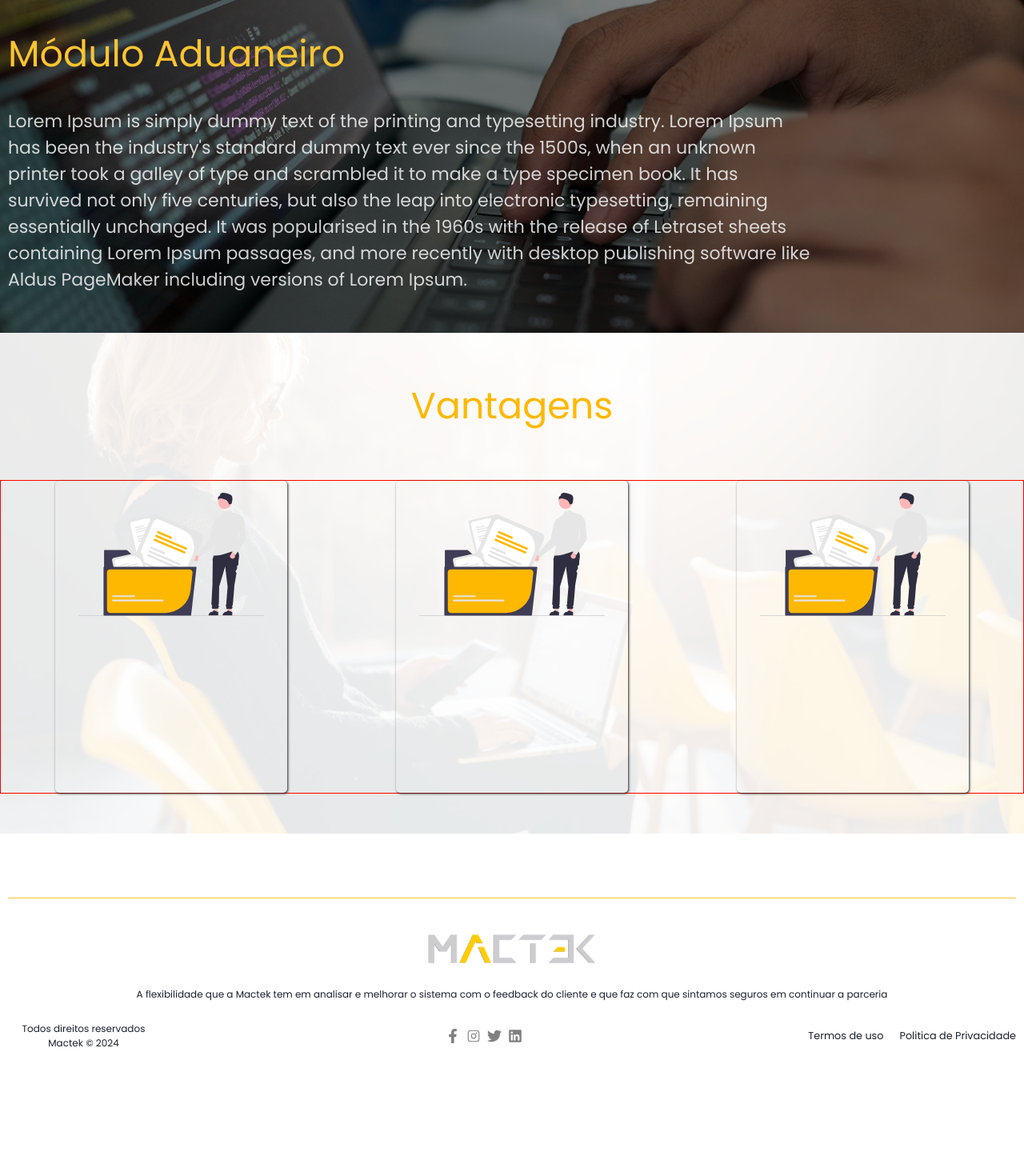
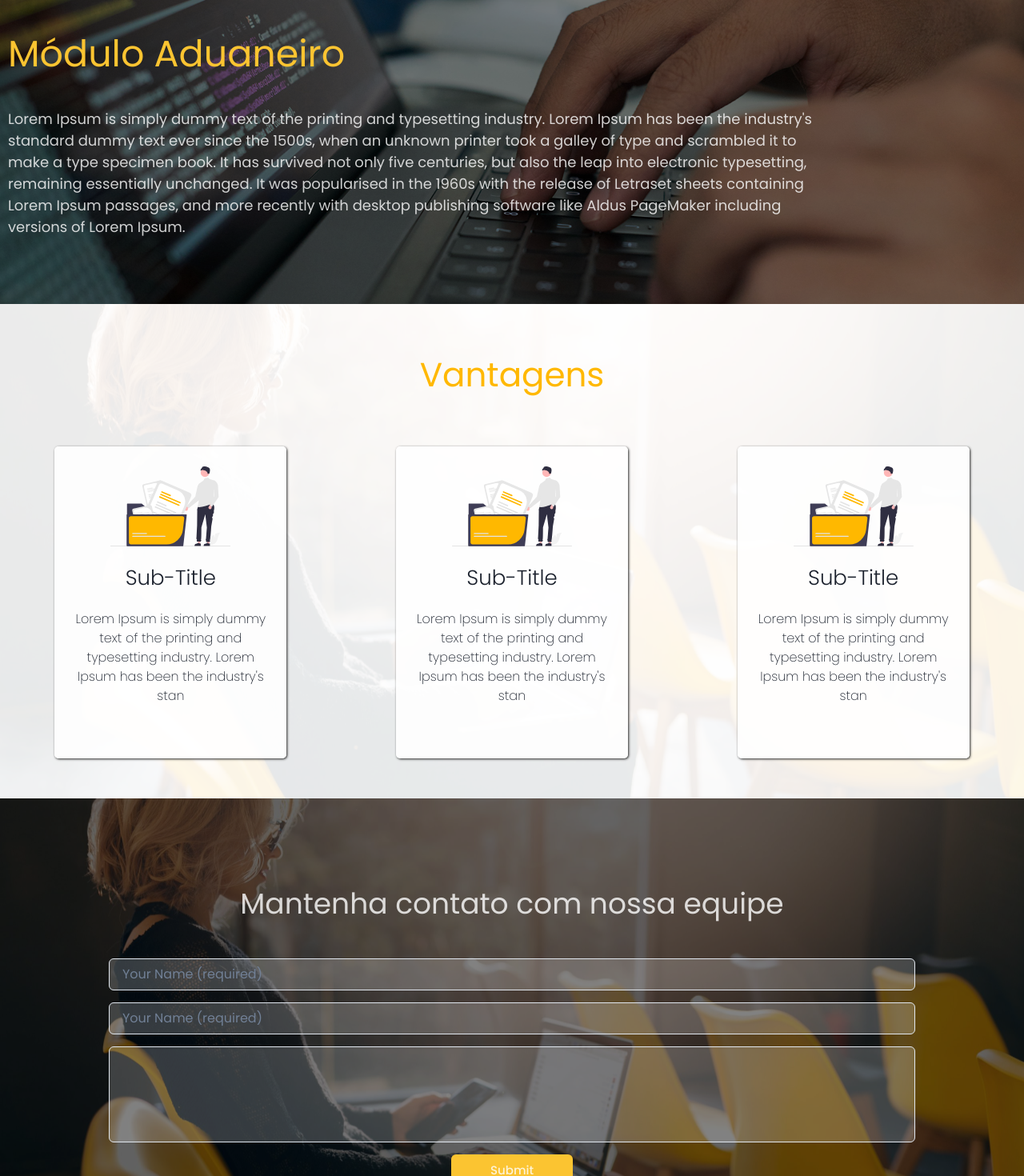
Before and after one commit to arturwatana/layout-mactek, a React (Vite) app: page /modules/aduaneiro in a window 1280 px wide. Shown: the part 180-1650 px from the top of the page at 80% size. Before the commit the page ends 1542 px from the top, so only its background shows below. Built offline with nearby package versions, Linux system fonts and the light colour scheme.

Commit message:
feat: individual module components

```diff
--- a/src/Components/IndividualModule/index.tsx
+++ b/src/Components/IndividualModule/index.tsx
@@ -1,4 +1,4 @@
-import { Flex, Heading, Image, Text } from "@chakra-ui/react";
+import { Button, Flex, Heading, Image, Input, Text } from "@chakra-ui/react";
 import MainImg from "../../assets/main-demo1.jpg"
 import { useParams } from "react-router-dom";
 import { useEffect, useState } from "react";
@@ -8,7 +8,7 @@ import NavBar from "../NavBar";
 import FixedNavBar from "../FixedNavBar";
 import YoungWoman from "../../assets/young-pretty-busy-woman-sitting-alone-conference-room-many-yellow-chairs-scaled.jpg"
 import FolderFiles from "../../assets/undraw_folder_files_re_2cbm.svg"
-
+import {motion} from "framer-motion"
 
 
 
@@ -51,12 +51,12 @@ export default function IndividualModule() {
             <Flex zIndex={400} w="100%" maxW="1280px" pb="50px " h="100%" minH="70vh" alignItems={"center"} flexDirection={"column"} >
                 <NavBar openBurger={openBurger} setOpenBurger={setOpenBurger}/>
                 <FixedNavBar setOpenBurger={setOpenBurger} dismont={scrollPosition == 0 ? true : false} render={scrollPosition >= 10 ? true : false} />
-                <Flex maxW="1260px" w="100%" position="relative" justifyContent={"center"} flexDirection={"column"}>
+                <Flex maxW="1260px" w="100%" position="relative" justifyContent={"center"} alignItems={{sm: "center", lg: "start"}} flexDirection={"column"}>
                 {module ? <>
-                    <Flex textAlign={"left"} w="80%"  zIndex={900} p="120px 0 0 0" >
+                    <Flex textAlign={"left"} w={{sm: "90%", lg:"80%"}}   zIndex={900} p={{sm: "60px 0 0 0", lg:"120px 0 0 0"}} >
                     <Flex flexDir={"column"} gap="40px">
-                        <Heading color={"#fbc431"} w="100%" fontWeight={400} fontSize={"46px"} textAlign={"start"}>{module.name}</Heading>
-                        <Text color={"rgba(255,255,255,0.8)"} fontSize={'22px'}>{module.description}</Text>
+                        <Heading color={"#fbc431"} w="100%" textAlign={{sm: "center", lg: "start"}}  fontWeight={400} fontSize={"46px"} >{module.name}</Heading>
+                        <Text color={"rgba(255,255,255,0.8)"} fontSize={'18px'}>{module.description}</Text>
                     </Flex>
                 </Flex>
                 </> :   <Flex w="40%" zIndex={900} p="120px 0 0 0" ><Text fontSize={22} color="white" textAlign={"center"}>Módulo nao encontrado, tente novamente mais tarde</Text></Flex>}
@@ -66,23 +66,44 @@ export default function IndividualModule() {
         <Flex w="100vw" h="100%" position={"relative"} alignItems={"center"} justifyContent={"center"} flexDir={"column"}>
         <div style={{ backgroundColor: "rgb(255, 255, 255, 0.9)", width: "100%", minHeight: "60vh", height: "100%", position: "absolute", zIndex: 90 }} />
         <Image position={"absolute"} src={YoungWoman} w="100%" minH="60vh" h="100%" backgroundRepeat={"no-repeat"} objectFit={"cover"} objectPosition={"50% 42%"} />
-            <Flex zIndex={400} w="100%" maxW="1280px" pb="50px " h="100%" minH="70vh" alignItems={"center"} flexDirection={"column"} >
-                  <Flex p="64px 0 0 0 " w="100%" flexDir={"column"}>
-                      <Heading fontSize={"46px"} textAlign={"center"} fontWeight={400}color="#FFB800">Vantagens</Heading>
-                      <Flex w="100%" mt="64px" border={"1px solid red"} alignItems={{sm:"center", lg:"start"}} gap={{sm:"15px", lg: "0px"}} justifyContent={"space-around"} flexDir={{sm:"column", lg:"row"}}>
-                        <Flex w={{sm: "80%", lg:"290px"}} h="390px" flexDir={"column"} alignItems={"center"} p="15px 0 0 0" borderRadius={"5px"} boxShadow={"1px 1px 3px #222"}>
-                            <Image src={FolderFiles} w="80%"/>
+            <Flex zIndex={300} w="100%" maxW="1280px" pb="50px " h="100%" minH="70vh" alignItems={"center"} flexDirection={"column"} >
+                  <Flex p="64px 0 0 0 " w="100%"  flexDir={"column"}>
+                      <Heading fontSize={"42px"} textAlign={"center"} fontWeight={400}color="#FFB800">Vantagens</Heading>
+                      <Flex w="100%" mt="64px"  alignItems={{sm:"center", lg:"start"}} gap={{sm:"15px", lg: "0px"}} justifyContent={"space-around"} flexDir={{sm:"column", lg:"row"}}>
+                        <Flex w={{sm: "90%", lg:"290px"}} background="rgb(255, 255, 255, 0.9)" h={{sm:"100%", lg:"390px"}}  gap="20px" flexDir={"column"} alignItems={"center"} p="25px 20px 10px 20px" borderRadius={"5px"} boxShadow={"1px 1px 3px #222"}>
+                            <Image src={FolderFiles} w={{sm: "30%", lg:"60%"}}/>
+                            <Text fontSize={"26px"} fontWeight={300}>Sub-Title</Text>
+                            <Text fontSize={"16px"} fontWeight={200} textAlign={"center"}>Lorem Ipsum is simply dummy text of the printing and typesetting industry. Lorem Ipsum has been the industry's stan</Text>
                         </Flex>
-                        <Flex w={{sm: "80%", lg:"290px"}} h="390px" flexDir={"column"} alignItems={"center"} p="15px 0 0 0" borderRadius={"5px"} boxShadow={"1px 1px 3px #222"}>
-                            <Image src={FolderFiles} w="80%"/>
+                        <Flex w={{sm: "90%", lg:"290px"}} h={{sm:"100%", lg:"390px"}} background="rgb(255, 255, 255, 0.9)" gap="20px" flexDir={"column"} alignItems={"center"} p="25px 20px 10px 20px" borderRadius={"5px"} boxShadow={"1px 1px 3px #222"}>
+                            <Image src={FolderFiles} w={{sm: "30%", lg:"60%"}}/>
+                            <Text fontSize={"26px"} fontWeight={300}>Sub-Title</Text>
+                            <Text fontSize={"16px"} fontWeight={200} textAlign={"center"}>Lorem Ipsum is simply dummy text of the printing and typesetting industry. Lorem Ipsum has been the industry's stan</Text>
                         </Flex>
-                        <Flex w={{sm: "80%", lg:"290px"}} h="390px" flexDir={"column"} alignItems={"center"} p="15px 0 0 0" borderRadius={"5px"} boxShadow={"1px 1px 3px #222"}>
-                            <Image src={FolderFiles} w="80%"/>
+                        <Flex w={{sm: "90%", lg:"290px"}} h={{sm:"100%", lg:"390px"}}  background="rgb(255, 255, 255, 0.9)"gap="20px"  flexDir={"column"} alignItems={"center"} p="25px 20px 10px 20px" borderRadius={"5px"} boxShadow={"1px 1px 3px #222"}>
+                            <Image src={FolderFiles} w={{sm: "30%", lg:"60%"}}/>
+                            <Text fontSize={"26px"} fontWeight={300}>Sub-Title</Text>
+                            <Text fontSize={"16px"} fontWeight={200} textAlign={"center"}>Lorem Ipsum is simply dummy text of the printing and typesetting industry. Lorem Ipsum has been the industry's stan</Text>
                         </Flex>
                       </Flex>
                   </Flex>
              </Flex>
             </Flex>
+            <Flex w="100%" scrollMarginTop={"127px"} id="fifthSection" minH="70vh" h="100%" zIndex={500} justifyContent={"center"} position={"relative"}>
+          <div style={{ backgroundColor: "rgba(0, 0, 0, 0.6)", width: "100%", minHeight: "70vh", height: "100%", position: "absolute", zIndex: 90 }} />
+          <Image position={"absolute"} src={YoungWoman} w="100vw" height={"100%"} minH={"70vh"} backgroundRepeat={"no-repeat"} objectFit={"cover"} objectPosition={"50% 50%"} />
+          <Flex maxW="1260px" w="100%" justifyContent={"center"} alignItems={"center"} flexDirection={"column"}>
+            <Flex zIndex={900} w={{ sm: "90%", lg: "80%" }} alignItems={"center"} flexDir={"column"} gap="46px" p="110px 0" >
+              <Heading fontSize={"36px"} fontWeight={400} color={"rgba(255,255,255,0.8)"}>Mantenha contato com nossa equipe</Heading>
+              <motion.form style={{ display: "flex", gap: "15px", flexDirection: "column", width: "100%", alignItems: "center" }}>
+                <Input background={"rgba(255, 255, 255, 0.2)"} color={"rgba(255,255,255,0.8)"} placeholder="Your Name (required)" />
+                <Input background={"rgba(255, 255, 255, 0.2)"} color={"rgba(255,255,255,0.8)"} placeholder="Your Name (required)" />
+                <Input background={"rgba(255, 255, 255, 0.2)"} color={"rgba(255,255,255,0.8)"} height={"120px"} />
+                <Button fontSize={"15px"} h="40px" w={{ sm: "55%", lg: "15%" }} fontWeight={500} _hover={{ color: "rgba(255,255,255,0.8)", background: "#C89C27" }} p={"0 18px"} background={"#FBC431"} color={"rgba(255,255,255,0.8)"}>Submit</Button>
+              </motion.form>
+            </Flex>
+          </Flex>
+        </Flex>
        <Footer/>
         </Flex>
 
```
